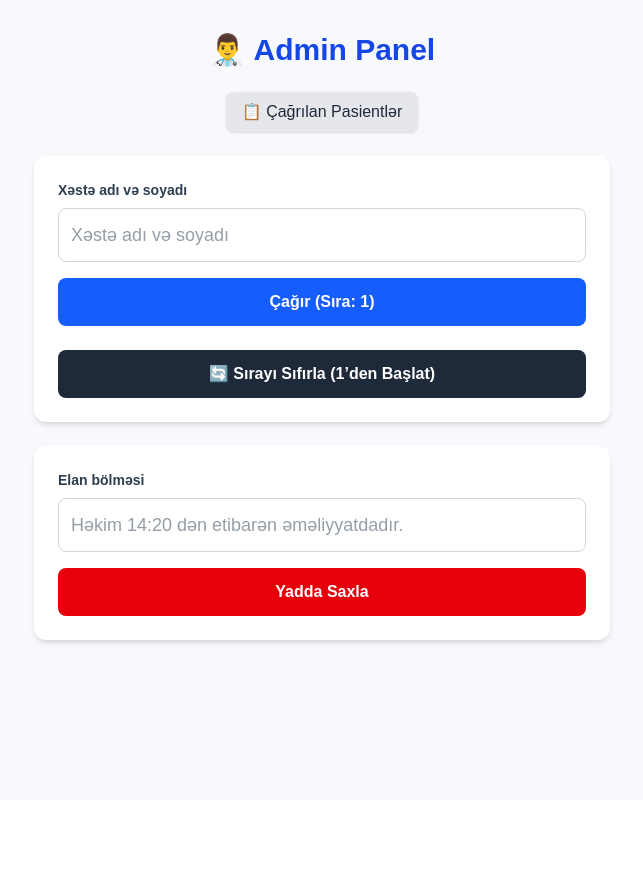
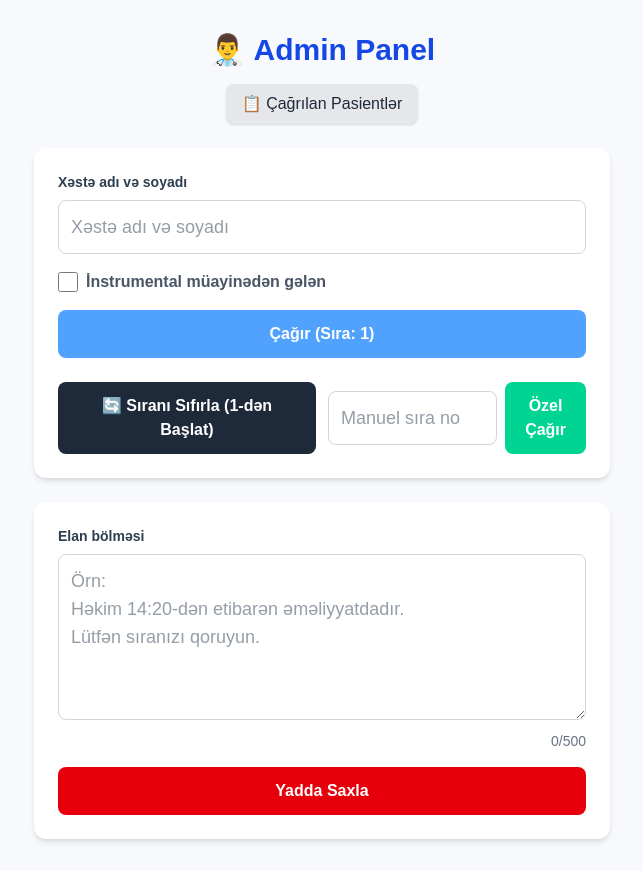
Before and after one commit to elfredy/medicalqueue, a Next.js app: page /admin in a window 1280 px wide. Shown: the whole page, without its empty margins (318-961 px from the left). Before the commit the page ends 800 px from the top, so only its background shows below. Built offline with nearby package versions, Linux system fonts and the light colour scheme; no server answers; the database is empty.

Commit message:
some uptades

```diff
--- a/src/app/admin/page.tsx
+++ b/src/app/admin/page.tsx
@@ -15,6 +15,13 @@ export default function AdminPanel() {
   const [name, setName] = useState("");
   const [queue, setQueue] = useState(1);
   const [bannerText, setBannerText] = useState("");
+  const [saving, setSaving] = useState(false);
+
+  // Yeni: İnstrumental checkbox
+  const [isInstrumental, setIsInstrumental] = useState(false);
+
+  // Yeni: Manuel sıra girişi
+  const [manualQueue, setManualQueue] = useState<string>("");
 
   const resetQueue = async () => {
     await setDoc(
@@ -31,10 +38,15 @@ export default function AdminPanel() {
       const docSnap = await getDoc(docRef);
 
       if (docSnap.exists()) {
-        const data = docSnap.data();
+        const data = docSnap.data() as {
+          queue?: number;
+          calledAt?: { toDate?: () => Date };
+          bannerText?: string;
+          isInstrumental?: boolean;
+        };
 
         const now = new Date();
-        const lastCallTime = data.calledAt?.toDate?.() || null;
+        const lastCallTime = data?.calledAt?.toDate?.() || null;
 
         if (lastCallTime) {
           const sameDay =
@@ -42,28 +54,31 @@ export default function AdminPanel() {
             now.getMonth() === lastCallTime.getMonth() &&
             now.getDate() === lastCallTime.getDate();
 
-          if (sameDay) {
-            setQueue(data.queue + 1); // Aynı gün → devam et
+          if (sameDay && typeof data.queue === "number") {
+            setQueue(data.queue + 1); // Aynı gün → devam
           } else {
             setQueue(1); // Farklı gün → sıfırla
           }
         } else {
-          setQueue(1); // Veri yoksa başla
+          setQueue(1);
         }
 
         setBannerText(data.bannerText || "");
+        setIsInstrumental(!!data.isInstrumental);
       } else {
-        setQueue(1); // Belge hiç yoksa başla
+        setQueue(1);
       }
     };
 
     fetchQueue();
   }, []);
 
+  // Otomatik sıra ile çağır
   const handleCall = async () => {
     if (!name.trim()) return;
 
     const timestamp = Timestamp.now();
+    setSaving(true);
 
     await setDoc(
       doc(db, "currentCall", "data"),
@@ -71,7 +86,8 @@ export default function AdminPanel() {
         name,
         queue,
         calledAt: timestamp,
-        bannerText, // banner'ı da aynı anda yollayalım
+        bannerText,
+        isInstrumental,
       },
       { merge: true }
     );
@@ -80,71 +96,164 @@ export default function AdminPanel() {
       name,
       queue,
       calledAt: timestamp,
+      isInstrumental,
+      manual: false,
     });
 
+    setSaving(false);
     setQueue((prev) => prev + 1);
     setName("");
   };
 
+  // Manuel sıra ile çağır (sırayı bozmaz; next queue artmaz)
+  const handleManualCall = async () => {
+    if (!name.trim()) return;
+    const num = parseInt(manualQueue, 10);
+    if (isNaN(num) || num < 1) return;
+
+    const timestamp = Timestamp.now();
+    setSaving(true);
+
+    await setDoc(
+      doc(db, "currentCall", "data"),
+      {
+        name,
+        queue: num,
+        calledAt: timestamp,
+        bannerText,
+        isInstrumental,
+      },
+      { merge: true }
+    );
+
+    await addDoc(collection(db, "history"), {
+      name,
+      queue: num,
+      calledAt: timestamp,
+      isInstrumental,
+      manual: true,
+    });
+
+    setSaving(false);
+    setName("");
+    // Not: queue state'ini değiştirmiyoruz; akış bozulmasın.
+  };
+
   const updateBanner = async () => {
+    setSaving(true);
     await setDoc(
       doc(db, "currentCall", "data"),
       { bannerText },
       { merge: true }
     );
+    setSaving(false);
   };
+
+  const bannerMax = 500;
 
   return (
     <main className="min-h-screen flex flex-col items-center p-8 bg-[#F7F9FC] text-[#2C3E50]">
-      <h1 className="text-3xl font-bold mb-6 text-blue-700">👨‍⚕️ Admin Panel</h1>
-      {/* Geçmişe Git Butonu */}
+      <h1 className="text-3xl font-bold mb-4 text-blue-700">👨‍⚕️ Admin Panel</h1>
+
       <a
         href="/history"
         className="mb-6 bg-gray-200 hover:bg-gray-300 text-gray-800 font-medium px-4 py-2 rounded-lg shadow-sm transition"
       >
         📋 Çağrılan Pasientlər
       </a>
-       {/* Hasta Adı */}
+
+      {/* Hasta Adı */}
       <div className="bg-white p-6 rounded-xl shadow-md w-full max-w-xl mb-6">
-        <label className="block text-sm font-semibold mb-2">
+        <label htmlFor="patientName" className="block text-sm font-semibold mb-2">
           Xəstə adı və soyadı
         </label>
         <input
+          id="patientName"
           className="w-full p-3 border border-gray-300 rounded-lg text-lg focus:outline-none focus:ring-2 focus:ring-blue-500"
           type="text"
           placeholder="Xəstə adı və soyadı"
           value={name}
           onChange={(e) => setName(e.target.value)}
         />
+
+        {/* İnstrumental checkbox */}
+        <label className="flex items-center gap-2 mt-4 select-none cursor-pointer">
+          <input
+            type="checkbox"
+            className="h-5 w-5 accent-blue-600"
+            checked={isInstrumental}
+            onChange={(e) => setIsInstrumental(e.target.checked)}
+          />
+          <span className="text-md text-gray-600 font-semibold ">
+            İnstrumental müayinədən gələn
+          </span>
+        </label>
+
         <button
           onClick={handleCall}
-          className="mt-4 bg-blue-600 cursor-pointer text-white px-6 py-3 rounded-lg font-semibold hover:bg-blue-700 w-full"
+          disabled={!name.trim() || saving}
+          className={`mt-4 px-6 py-3 rounded-lg font-semibold w-full text-white transition
+            ${!name.trim() || saving ? "bg-blue-400 cursor-not-allowed" : "bg-blue-600 hover:bg-blue-700 cursor-pointer"}`}
         >
-          Çağır (Sıra: {queue})
+          {saving ? "Göndərilir..." : `Çağır (Sıra: ${queue})`}
         </button>
 
-        <button
-          onClick={resetQueue}
-          className="mt-6 bg-gray-800 text-white px-6 py-3 rounded-lg font-semibold hover:bg-black w-full max-w-xl"
-        >
-          🔄 Sırayı Sıfırla (1’den Başlat)
-        </button>
+        {/* Manuel sıra alanı + butonlar */}
+        <div className="mt-6 grid grid-cols-1 md:grid-cols-2 gap-3">
+          <button
+            onClick={resetQueue}
+            className="bg-gray-800 cursor-pointer text-white px-6 py-3 rounded-lg font-semibold hover:bg-black w-full"
+          >
+            🔄 Sıranı Sıfırla (1-dən Başlat)
+          </button>
+
+          <div className="flex items-center gap-2">
+            <input
+              className="w-full p-3 border border-gray-300 rounded-lg text-lg focus:outline-none focus:ring-2 focus:ring-blue-500"
+              type="number"
+              min={1}
+              placeholder="Manuel sıra no"
+              value={manualQueue}
+              onChange={(e) => setManualQueue(e.target.value)}
+            />
+            <button
+              onClick={handleManualCall}
+              disabled={!name.trim() || !manualQueue.trim() || saving}
+              className={`px-4 py-3 rounded-lg cursor-pointer font-semibold text-white transition
+                ${!name.trim() || !manualQueue.trim() || saving ? "bg-emerald-400 cursor-not-allowed" : "bg-emerald-600 hover:bg-emerald-700 cursor-pointer"}`}
+            >
+              Özel Çağır
+            </button>
+          </div>
+        </div>
       </div>
-      {/* Reklam / Uyarı Mesajı */}
+
+      {/* Elan / Uyarı Mesajı */}
       <div className="bg-white p-6 rounded-xl shadow-md w-full max-w-xl">
-        <label className="block text-sm font-semibold mb-2">Elan bölməsi</label>
-        <input
-          className="w-full p-3 border  border-gray-300 rounded-lg text-lg focus:outline-none focus:ring-2 focus:ring-red-400"
-          type="text"
-          placeholder="Həkim 14:20 dən etibarən əməliyyatdadır."
+        <label htmlFor="banner" className="block text-sm font-semibold mb-2">
+          Elan bölməsi
+        </label>
+
+        <textarea
+          id="banner"
+          className="w-full p-3 border border-gray-300 rounded-lg text-lg focus:outline-none focus:ring-2 focus:ring-red-400 resize-y min-h-[120px]"
+          placeholder={`Örn:\nHəkim 14:20-dən etibarən əməliyyatdadır.\nLütfən sıranızı qoruyun.`}
           value={bannerText}
           onChange={(e) => setBannerText(e.target.value)}
+          rows={5}
+          maxLength={bannerMax}
         />
+        <div className="mt-1 text-right text-sm text-gray-500">
+          {bannerText.length}/{bannerMax}
+        </div>
+
         <button
           onClick={updateBanner}
-          className="mt-4 cursor-pointer bg-red-600 text-white px-6 py-3 rounded-lg font-semibold hover:bg-red-700 w-full"
+          disabled={saving}
+          className={`mt-4 px-6 py-3 rounded-lg font-semibold w-full text-white transition
+            ${saving ? "bg-red-400 cursor-not-allowed" : "bg-red-600 hover:bg-red-700 cursor-pointer"}`}
         >
-          Yadda Saxla
+          {saving ? "Yadda saxlanılır..." : "Yadda Saxla"}
         </button>
       </div>
     </main>
--- a/src/app/display/page.tsx
+++ b/src/app/display/page.tsx
@@ -1,6 +1,6 @@
 "use client";
 
-import { useEffect, useState } from "react";
+import { useEffect, useMemo, useState } from "react";
 import { db } from "@/firebase/firebaseConfig";
 import { doc, onSnapshot } from "firebase/firestore";
 import Image from "next/image";
@@ -9,67 +9,84 @@ export default function DisplayScreen() {
   const [patientName, setPatientName] = useState("");
   const [queue, setQueue] = useState<number | null>(null);
   const [bannerText, setBannerText] = useState("");
+  const [isInstrumental, setIsInstrumental] = useState(false);
 
   useEffect(() => {
     const unsub = onSnapshot(doc(db, "currentCall", "data"), (docSnap) => {
       if (docSnap.exists()) {
-        const data = docSnap.data();
-        setPatientName(data.name);
-        setQueue(data.queue);
-        setBannerText(data.bannerText || "");
+        const data = docSnap.data() as {
+          name?: string;
+          queue?: number;
+          bannerText?: string;
+          isInstrumental?: boolean;
+        };
+        setPatientName(data?.name ?? "");
+        setQueue(typeof data?.queue === "number" ? data.queue : null);
+        setBannerText(data?.bannerText ?? "");
+        setIsInstrumental(!!data?.isInstrumental);
       }
     });
-
     return () => unsub();
   }, []);
+
+  // Banner normalize (newline -> •) + hız
+  const normalized = useMemo(() => {
+    const base = bannerText?.trim().length
+      ? bannerText
+      : "⚠️ Ekranda ad-soyadı gördükdən sonra daxil olun.";
+    return base.replace(/\n+/g, " • ").replace(/\s+/g, " ").trim();
+  }, [bannerText]);
+  const durationSec = Math.max(15, Math.floor(normalized.length / 5));
 
   return (
     <main className="min-h-screen bg-[#F7F9FC] flex flex-col items-center justify-between p-8 text-[#2C3E50]">
       {/* Doktor Bilgisi Kartı */}
       <div className="flex items-center gap-6 bg-white rounded-xl shadow-md px-6 py-4 w-full max-w-4xl">
-        <Image
-          src="/assets/doctor.jpg"
-          alt="Doktor"
-          width={180}
-          height={180}
-          className="rounded-full border-2 border-blue-600 object-cover shadow-lg bg-white p-1"
-        />
+        <div className="relative w-[250px] h-[250px] rounded-full overflow-hidden border-2 border-blue-600 shadow-lg bg-white p-1">
+          <Image
+            src="/assets/doctor.jpeg"
+            alt="Doktor"
+            fill
+            sizes="250px"
+            className="object-cover rounded-full"
+            priority
+          />
+        </div>
         <div>
-          <h2 className="text-3xl font-bold text-blue-700">
-            Dr. Cavid İsmayılov
-          </h2>
-          <p className=" text-gray-600 my-2 font-semibold text-xl">
-            Həkim Travmatoloq
+          <h2 className="text-4xl font-bold text-blue-700">Dr. Cavid İsmayılov</h2>
+          <p className="text-gray-600 my-2 font-semibold text-3xl">
+            Həkim Travmatoloq - Ortoped
           </p>
-          <p className=" text-gray-600 font-semibold text-xl">
-            <a href="tel:+994515284140">📞 +994 51 528 41 40</a> | ✉️ cavidismayilov@gmail.com
+          <p className="text-gray-600 font-semibold text-2xl">
+            <a href="tel:+994515284140">📞 +994 51 528 41 40</a> | ✉️ dr.j.ismayilov@gmail.com
           </p>
         </div>
       </div>
 
       {/* Hasta Bilgisi */}
-      <div className="text-center mt-5 bg-white px-18 py-10 rounded-2xl shadow-lg w-full max-w-3xl">
-        <p className="text-3xl font-semibold mb-4 text-gray-700">
-          📢 Növbəti Pasient
-        </p>
+      <div className="text-center mt-5 bg-white px-16 py-10 rounded-2xl shadow-lg w-full max-w-3xl">
+        <p className="text-3xl font-semibold mb-2 text-gray-700">📢 Növbəti Pasient</p>
+        {isInstrumental && (
+          <p className="text-3xl font-semibold text-emerald-700 mb-3">
+            İnstrumental müayinədən gələn
+          </p>
+        )}
         <h1 className="text-5xl md:text-6xl font-bold text-blue-600">
           {patientName || "—"}
         </h1>
-        <p className="text-2xl mt-4 text-gray-700">
+        <p className="text-2xl mt-4 font-semibold text-gray-700">
           Sıra No: <span className="font-semibold">{queue ?? "—"}</span>
         </p>
       </div>
 
       {/* Reklam Bandosu */}
-      <div className="w-full overflow-hidden bg-red-600 py-5 mt-10">
-        <div className="animate-marquee whitespace-nowrap text-white text-3xl font-medium">
-          <span className="mx-10">
-            {bannerText || "⚠️ Ekranda ad soyadı gördükdən sonra daxil olun."}
-          </span>
-          <span className="mx-10">
-          {bannerText || "⚠️ Ekranda ad soyadı gördükdən sonra daxil olun."}          </span>
-          <span className="mx-10">
-          {bannerText || "⚠️ Ekranda ad soyadı gördükdən sonra daxil olun."}          </span>
+      <div className="w-full overflow-hidden bg-red-600 py-8 mt-8">
+        <div
+          className="marquee-track whitespace-nowrap text-white text-4xl font-bold inline-flex w-max gap-10 will-change-transform"
+          style={{ animationDuration: `${durationSec}s` }}
+        >
+          <span>{normalized} • </span>
+          <span aria-hidden="true">{normalized} • </span>
         </div>
       </div>
     </main>
```
Also changed, not shown: src/app/globals.css (+8 -12 lines), public/assets/doctor.jpeg (added).
